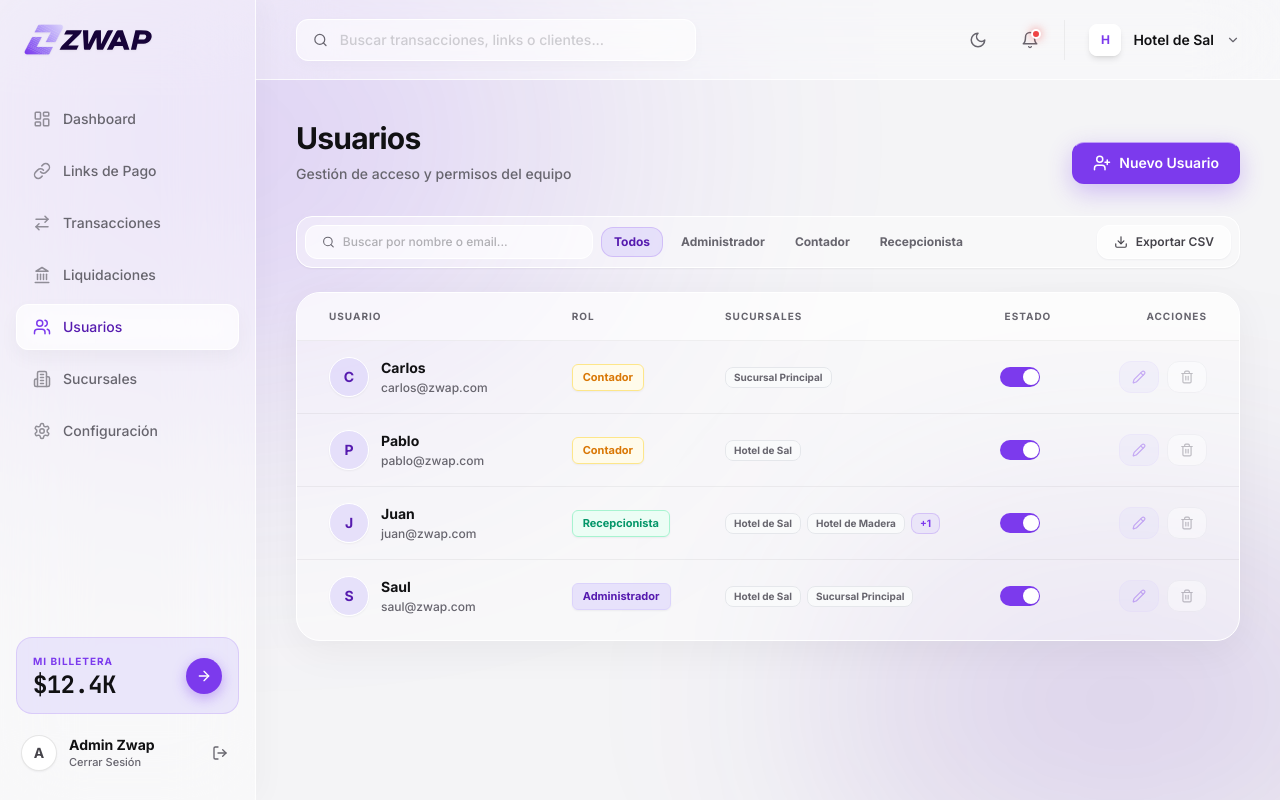
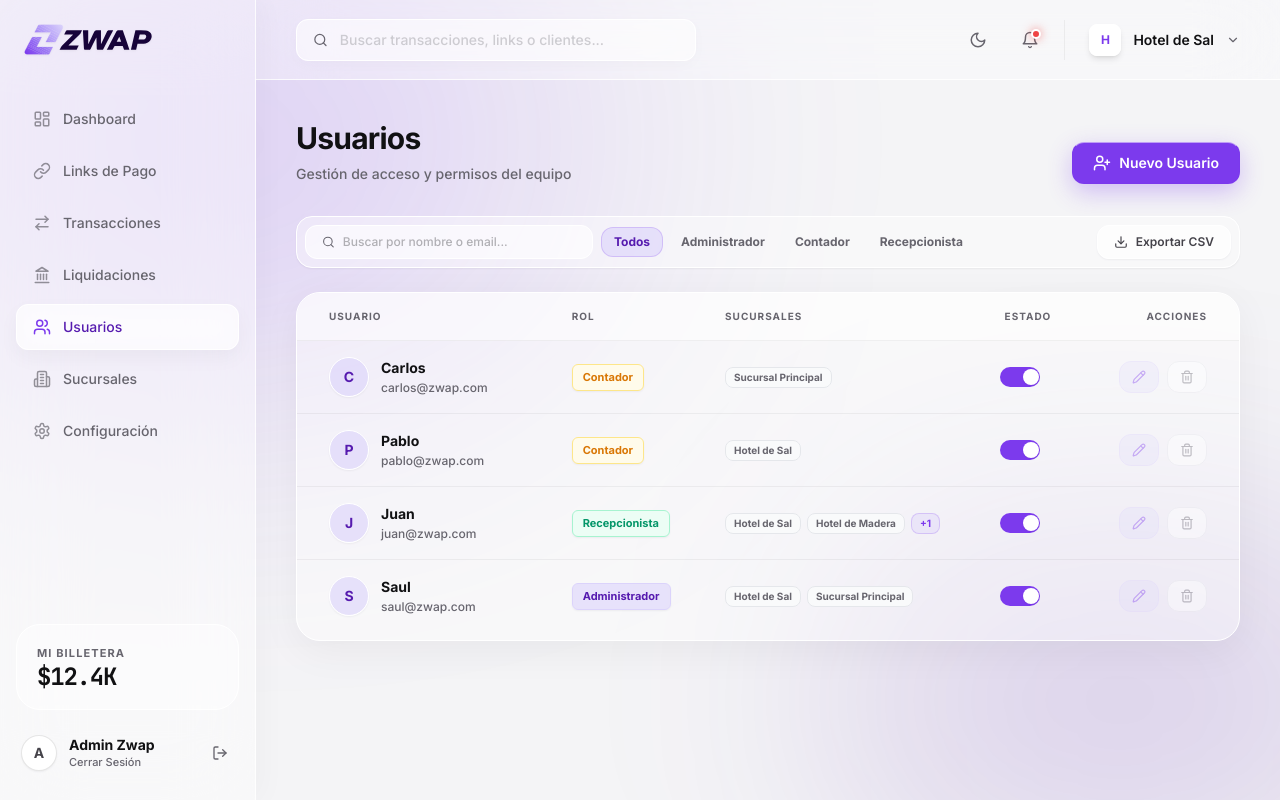
Before and after one commit to blake-92/zwap-frontend-prism, a React (Vite) app: page /app/usuarios in a window 1280 px wide. Built offline with nearby package versions, Linux system fonts and the light colour scheme; sample sign-in values are in the browser's storage.

Commit message:
feat(ui): restore Mi Billetera button aesthetics from gemini-dev

```diff
--- a/src/shared/layout/Sidebar.jsx
+++ b/src/shared/layout/Sidebar.jsx
@@ -63,34 +63,46 @@ export default function Sidebar() {
       {/* Footer */}
       <div className="px-4 pb-5 space-y-3 flex-shrink-0">
 
-        {/* Wallet balance card */}
+        {/* Wallet shortcut */}
         <button
           onClick={() => navigate(ROUTES.WALLET)}
-          className={`w-full p-4 rounded-2xl flex items-center justify-between transition-all duration-300 group ${
-            isDarkMode
-              ? 'bg-[#7C3AED]/15 border border-[#7C3AED]/25 hover:bg-[#7C3AED]/25 hover:border-[#7C3AED]/40'
-              : 'bg-[#DBD3FB]/50 border border-[#7C3AED]/15 hover:bg-[#DBD3FB]/80 hover:border-[#7C3AED]/30'
+          className={`w-full p-5 mb-4 rounded-[24px] border transition-all duration-300 cursor-pointer overflow-hidden relative group flex justify-between items-center ${
+            location.pathname === ROUTES.WALLET
+              ? isDarkMode
+                ? 'bg-[#252429]/60 border-[#7C3AED]/50 shadow-[0_0_20px_rgba(124,58,237,0.15)]'
+                : 'bg-white/80 border-[#7C3AED]/40 shadow-[0_0_15px_rgba(124,58,237,0.1)]'
+              : isDarkMode
+                ? 'bg-[#252429]/30 border-white/10 hover:bg-[#252429]/50 hover:border-white/20 hover:-translate-y-0.5 hover:shadow-lg'
+                : 'bg-white/40 border-white hover:bg-white/60 hover:-translate-y-0.5 hover:shadow-md'
           }`}
         >
-          <div className="text-left">
-            <p className={`text-[10px] font-bold tracking-widest uppercase mb-1 ${
-              isDarkMode ? 'text-[#A78BFA]' : 'text-[#7C3AED]'
+          <div className="relative z-10 text-left">
+            <p className={`text-[11px] font-bold tracking-widest uppercase mb-1 transition-colors ${
+              location.pathname === ROUTES.WALLET
+                ? isDarkMode ? 'text-[#B9A4F8]' : 'text-[#7C3AED]'
+                : isDarkMode ? 'text-[#888991] group-hover:text-[#D8D7D9]' : 'text-[#67656E]'
             }`}>
               Mi Billetera
             </p>
-            <p className={`text-2xl font-mono font-bold tracking-tight leading-none ${
-              isDarkMode ? 'text-white' : 'text-[#111113]'
-            }`}>
+            <span className={`text-2xl font-mono font-bold tracking-tighter block leading-none ${isDarkMode ? 'text-white' : 'text-[#111113]'}`}>
               $12.4K
-            </p>
+            </span>
           </div>
-          <div className={`w-9 h-9 rounded-full flex items-center justify-center flex-shrink-0 transition-all duration-300 ${
-            isDarkMode
-              ? 'bg-[#7C3AED] text-white shadow-[0_0_20px_rgba(124,58,237,0.5)] group-hover:shadow-[0_0_28px_rgba(124,58,237,0.7)]'
-              : 'bg-[#7C3AED] text-white shadow-[0_4px_14px_rgba(124,58,237,0.4)] group-hover:shadow-[0_6px_20px_rgba(124,58,237,0.5)]'
+          <div className={`relative z-10 w-8 h-8 rounded-full flex items-center justify-center transition-all duration-300 ${
+            location.pathname === ROUTES.WALLET
+              ? isDarkMode
+                ? 'bg-[#7C3AED] text-white shadow-[0_0_15px_rgba(124,58,237,0.5)]'
+                : 'bg-[#7C3AED] text-white shadow-md'
+              : 'bg-transparent text-[#888991] -translate-x-2 opacity-0 group-hover:opacity-100 group-hover:translate-x-0'
           }`}>
-            <ArrowRight size={16} />
+            <ArrowRight size={16} strokeWidth={3} />
           </div>
+          {/* Glow blob */}
+          <div className={`absolute -bottom-6 -right-6 w-24 h-24 rounded-full blur-2xl transition-all duration-500 pointer-events-none ${
+            location.pathname === ROUTES.WALLET
+              ? isDarkMode ? 'bg-[#7C3AED]/30' : 'bg-[#7C3AED]/20'
+              : 'bg-transparent group-hover:bg-[#7C3AED]/15'
+          }`} />
         </button>
 
         {/* User row */}
```
